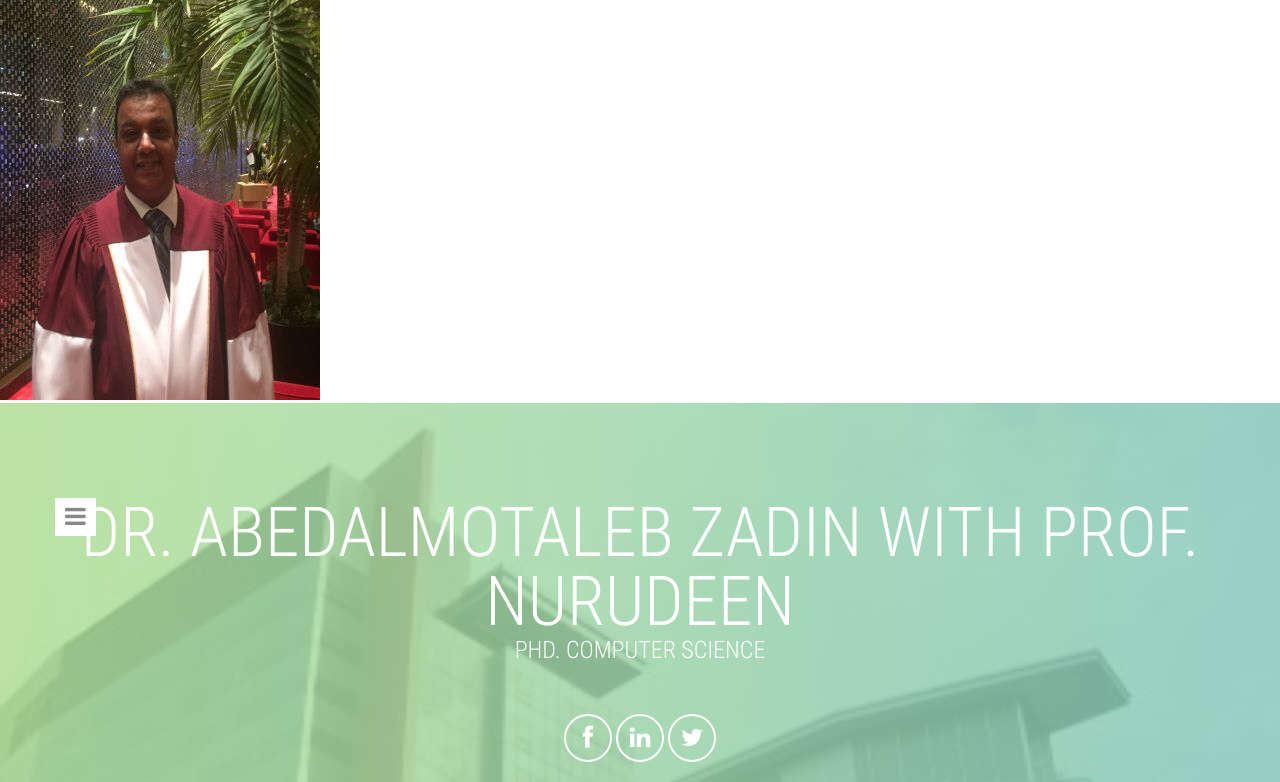
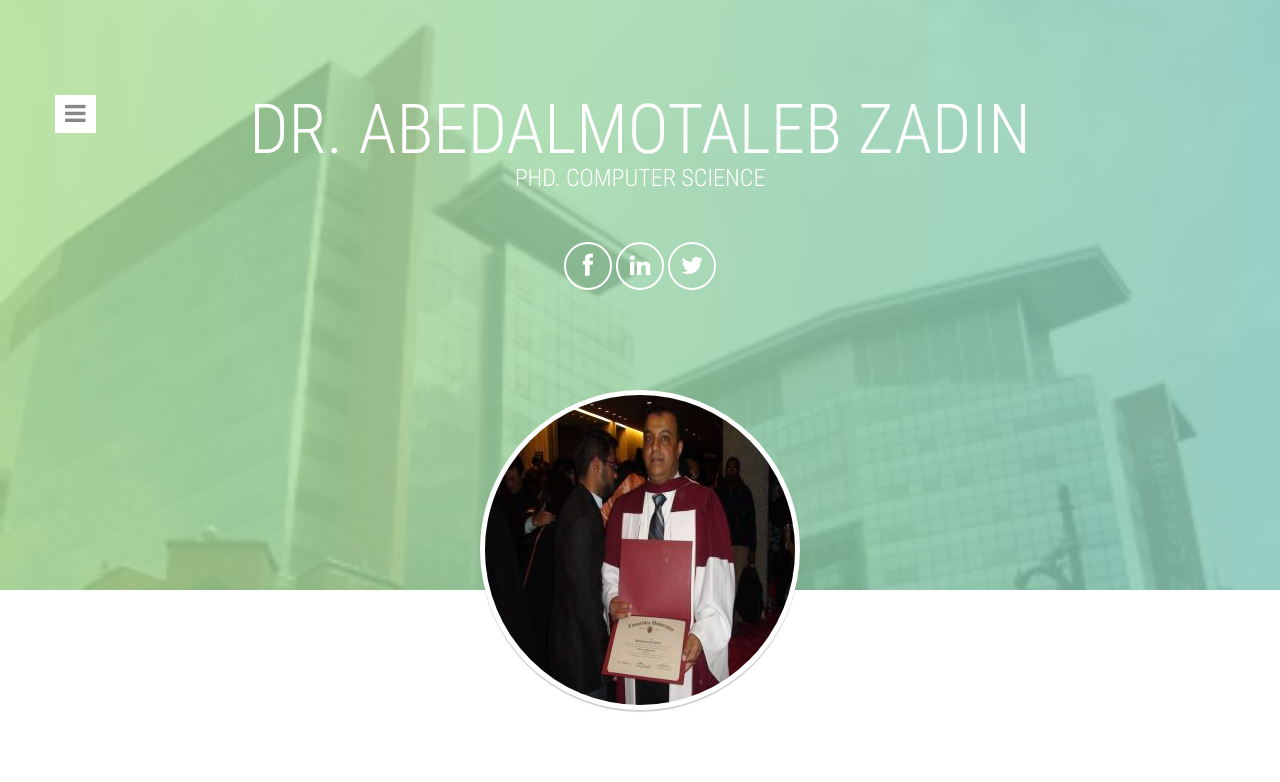
Before and after one commit to zadina/zadin, a plain HTML site: page index.html in a window 1280 px wide. Shown: the top 782 px of the page. Drawn offline with nearby package versions, Linux system fonts and the light colour scheme; some packages are replaced by stand-ins of ours; files that its build step writes are made by us from their sources.

Commit message:
Last update

```diff
--- a/index.html
+++ b/index.html
@@ -24,9 +24,7 @@
 
 
 	<body class="home">
-		<div id="tmp">
-			<img src="./dummy/zadin03.JPG" alt="come back later"/>
-		</div>
+
 
 		<div id="site-content">
 			<header class="site-header" data-bg-image="dummy/concordia.jpg">
@@ -46,7 +44,7 @@
 					</div> <!-- .main-navigation -->
 
 					<div class="branding">
-						<h1 class="site-title">Dr. Abedalmotaleb Zadin with Prof. Nurudeen</h1>
+						<h1 class="site-title">Dr. Abedalmotaleb Zadin</h1>
 						<small class="site-description">PhD. Computer Science</small>
 					</div>
 
```
